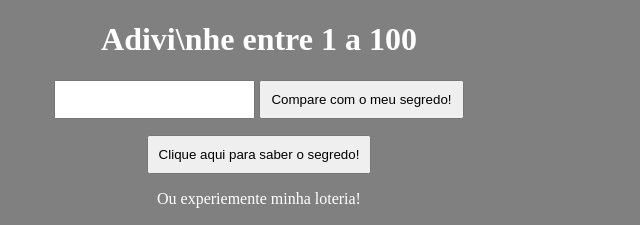
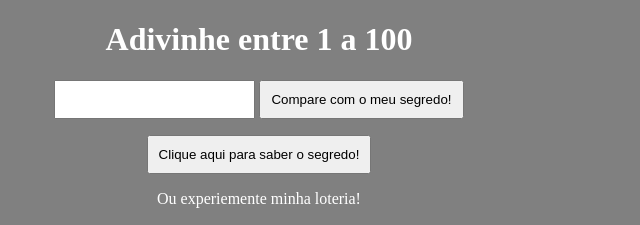
Before and after one commit to AnaCarolineProg/projetotal, a plain HTML site: page index.html in a window 1280 px wide. Shown: the top 225 px of the page, 381-1021 px from the left. Drawn offline with Linux system fonts and the light colour scheme.

Commit message:
Update index.html

```diff
--- a/index.html
+++ b/index.html
@@ -17,7 +17,7 @@
     </style>
 </head>
 <body>
-    <h1 style ="fonte-aling: center">Adivi\nhe entre 1 a 100</h1>
+    <h1 style ="fonte-aling: center">Adivinhe entre 1 a 100</h1>
     <input type="text" id="numero"/>
     <input type="submit" id="advinhar" onclick="botaoClicado()" value="Compare com o meu segredo!" />
     <p><input type="submit" onclick="resultado()" value="Clique aqui para saber o segredo!" />
```
